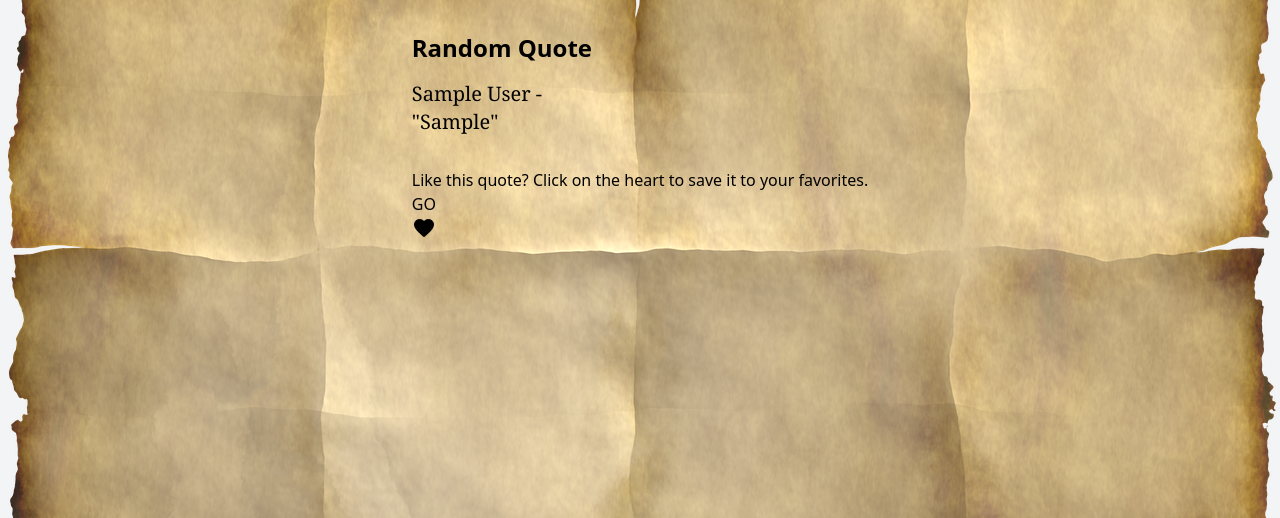
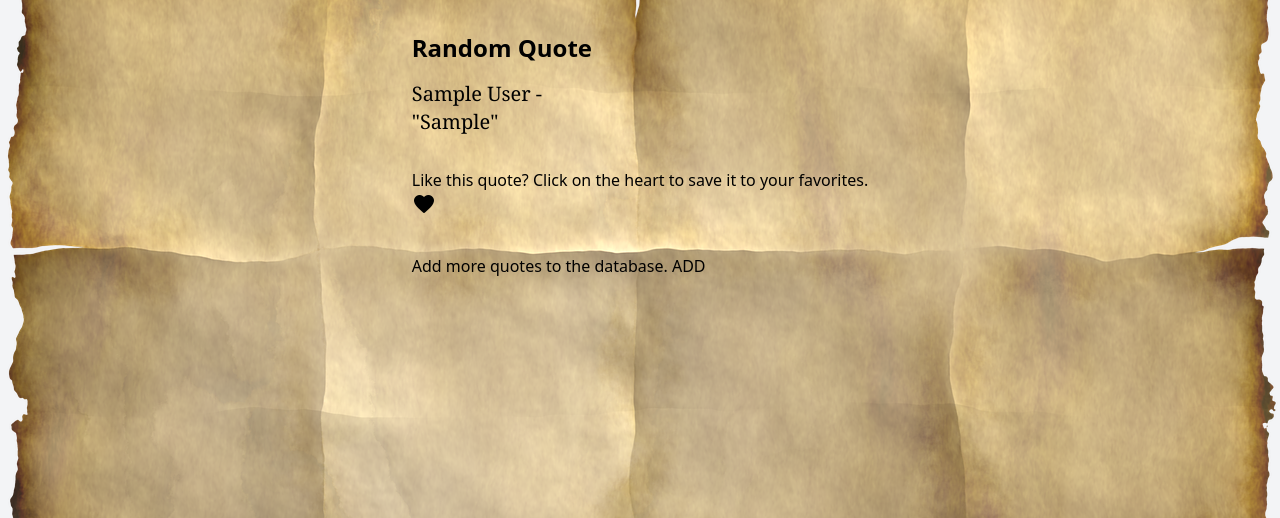
Before and after one commit to Tri3st/kabisa, a Django app: page / in a window 1280 px wide. Shown: the part 68-586 px from the top of the page. Run offline with Django 5.2, Linux system fonts and the light colour scheme; tables that the repository leaves empty hold one stand-in row (values such as "Sample post"); some libraries are stand-ins or nearby versions.

Commit message:
Add ability to like a quote in html

```diff
--- a/assignment/templates/random_quote.html
+++ b/assignment/templates/random_quote.html
@@ -26,10 +26,18 @@
         <div>
             Like this quote? Click on the heart to save it to your favorites.
         </div>
-        <form method="POST" action="like_quote">
-            <input type="submit" value="GO"/>
+        <form method="POST" action="quote_detail_like">
+            <button type="submit"><img src="{% static 'images/heartblack.png' %}" alt="a black heart"></button>
         </form>
-        <a href=""><img src="{% static 'images/heartblack.png' %}" alt="a black heart"></a>
+    </div>
+
+    <div class="border-1 border-amber-600 border-radius-">
+        <form method="POST" action="add_quotes">
+            <div>
+                Add more quotes to the database.
+                <input type="submit" value="ADD" />
+            </div>
+        </form>
     </div>
 </div>
 
```
